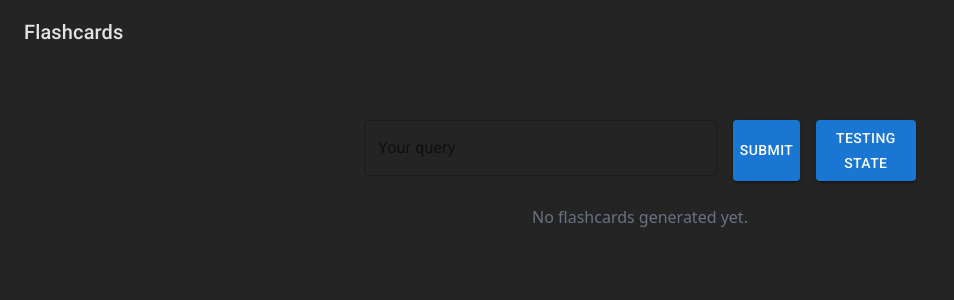
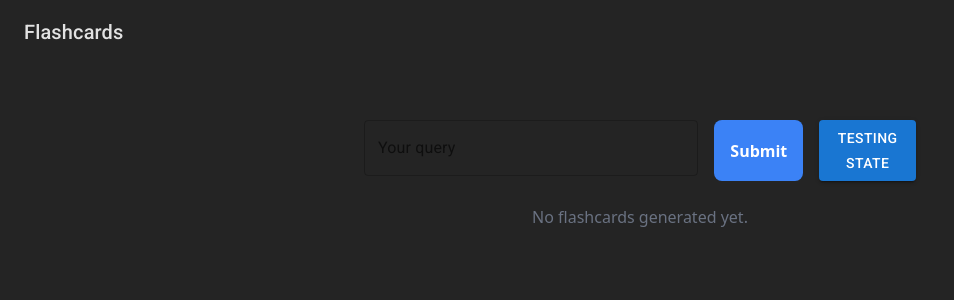
Before and after one commit to P-ano-past/Flashcards, a React (Vite) app: page / in a window 1280 px wide. Shown: the top 300 px of the page, without its empty margins (0-954 px from the left). Built offline with nearby package versions, Linux system fonts and the light colour scheme.

Commit message:
added spinner/thinking

```diff
--- /dev/null
+++ b/src/components/Buttons/SubmitButton.tsx
@@ -0,0 +1,18 @@
+import styled from "@emotion/styled";
+import { motion } from "framer-motion";
+
+export const SubmitButton = styled(motion.button)<{ disabled: boolean }>`
+  display: flex;
+  align-items: center;
+  justify-content: center;
+  background-color: ${({ disabled }) =>
+    disabled ? "#9CA3AF" : "#3B82F6"}; // gray-400 or blue-500
+  color: white;
+  font-weight: 600;
+  padding: 0.5em 1em;
+  border: none;
+  border-radius: 0.5em;
+  cursor: ${({ disabled }) => (disabled ? "not-allowed" : "pointer")};
+  opacity: ${({ disabled }) => (disabled ? 0.7 : 1)};
+  transition: background-color 0.2s ease, opacity 0.2s ease;
+`;
--- /dev/null
+++ b/src/components/Loading/Spinner.tsx
@@ -0,0 +1,18 @@
+import { keyframes } from "@emotion/react";
+import styled from "@emotion/styled";
+
+const spin = keyframes`
+to {
+  transform: rotate(360deg);
+  }
+  `;
+
+export const Spinner = styled.div`
+  border: 2px solid transparent;
+  border-top: 2px solid #fff;
+  border-radius: 50%;
+  width: 1em;
+  height: 1em;
+  animation: ${spin} 0.6s linear infinite;
+  margin-right: 0.5em;
+`;
--- a/src/components/QueryForm.tsx
+++ b/src/components/QueryForm.tsx
@@ -3,6 +3,8 @@ import type { QueryFormProps } from "../Utils/types/api";
 import { Box, Button, TextField, Container } from "@mui/material";
 import QueryRoutes from "../Utils/QueryRoutes";
 import { useAlert } from "../Context/AlertContext";
+import { SubmitButton } from "./Buttons/SubmitButton";
+import { Spinner } from "./Loading/Spinner";
 
 const QueryForm: React.FC<QueryFormProps> = ({
   formValues,
@@ -77,18 +79,21 @@ const QueryForm: React.FC<QueryFormProps> = ({
           error={!!error}
           helperText={error}
         />
-        <Button
+        <SubmitButton
           type="submit"
           disabled={isLoading}
-          className={`px-4 py-2 rounded ${
-            isLoading
-              ? "bg-gray-400 cursor-not-allowed"
-              : "bg-blue-500 hover:bg-blue-600"
-          } text-white`}
-          variant="contained"
+          whileTap={{ scale: 0.95 }}
         >
-          {isLoading ? "Thinking..." : "Submit"}
-        </Button>
+          {isLoading ? (
+            <>
+              <Spinner />
+              Thinking...
+            </>
+          ) : (
+            "Submit"
+          )}
+        </SubmitButton>
+
         <Button
           onClick={() => {
             console.log(`flashcards`, flashcards);
```
